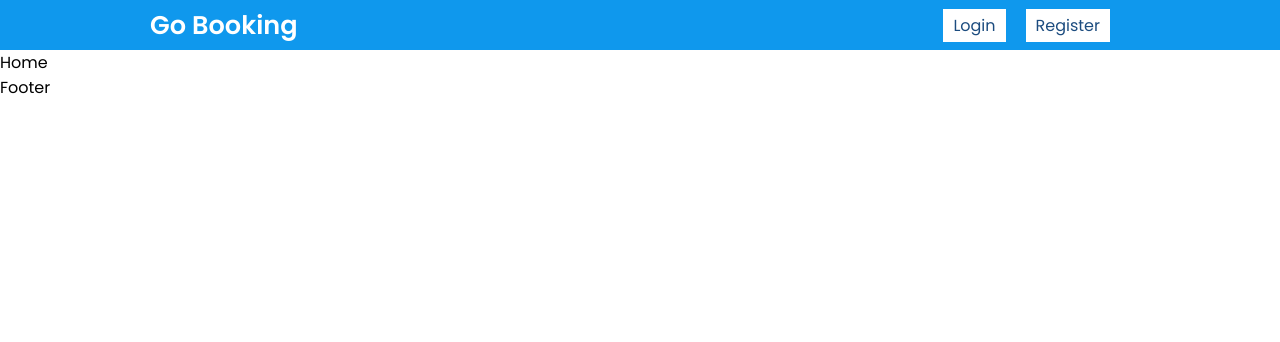
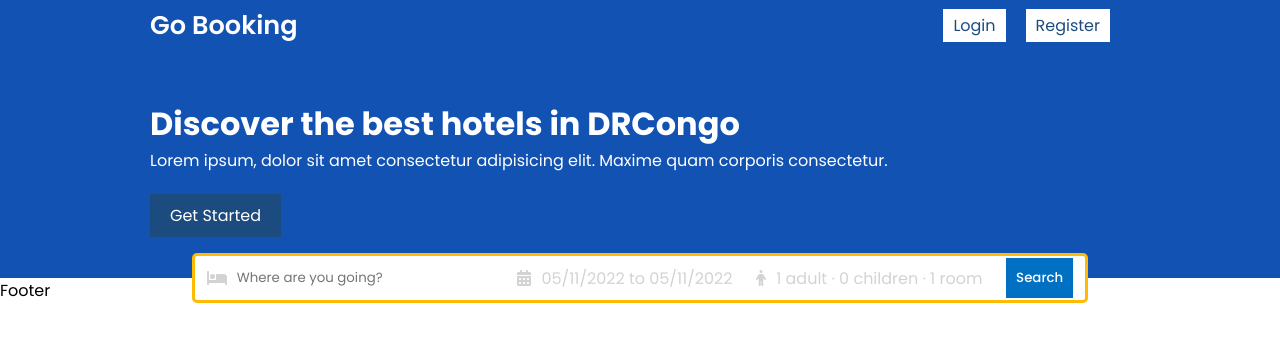
Before and after one commit to marcos-mus/booking-landingpage, a React (Create React App) app: page / in a window 1280 px wide. Shown: the top 342 px of the page. Built offline with nearby package versions, Linux system fonts and the light colour scheme.

Commit message:
feat : add search bar

```diff
--- a/public/index.html
+++ b/public/index.html
@@ -18,7 +18,7 @@
 
     <style>
       :root {
-        --primary: #0f98ed;
+        --primary: #1252b3;
         --secondary: #1c4c7f;
       }
       * {
--- a/src/components/header/Header.jsx
+++ b/src/components/header/Header.jsx
@@ -0,0 +1,24 @@
+import { Link } from "react-router-dom";
+import SearchBar from "../searchbar/SearchBar";
+import "./header.scss";
+
+const Header = ({ hasBtn }) => {
+  return (
+    <div className="header">
+      <h1>Discover the best hotels in DRCongo</h1>
+      <p>
+        Lorem ipsum, dolor sit amet consectetur adipisicing elit. Maxime quam
+        corporis consectetur.
+      </p>
+
+      {hasBtn && (
+        <Link to="/register" className="header__btn">
+          Get Started
+        </Link>
+      )}
+      <SearchBar />
+    </div>
+  );
+};
+
+export default Header;
--- a/src/components/header/header.scss
+++ b/src/components/header/header.scss
@@ -0,0 +1,16 @@
+.header {
+  background-color: var(--primary);
+  color: #fff;
+  padding: 50px 150px;
+  position: relative;
+
+  p {
+    margin-bottom: 30px;
+  }
+
+  &__btn {
+    background-color: var(--secondary);
+    color: #fff;
+    padding: 10px 20px;
+  }
+}
--- a/src/components/searchbar/SearchBar.jsx
+++ b/src/components/searchbar/SearchBar.jsx
@@ -0,0 +1,156 @@
+import {
+  faBed,
+  faCalendarDays,
+  faPerson,
+} from "@fortawesome/free-solid-svg-icons";
+import { FontAwesomeIcon } from "@fortawesome/react-fontawesome";
+import { DateRange } from "react-date-range";
+import { useState } from "react";
+import "react-date-range/dist/styles.css"; // main css file
+import "react-date-range/dist/theme/default.css"; // theme css file
+import { format } from "date-fns";
+import { useNavigate } from "react-router-dom";
+
+import "./searchbar.scss";
+
+const SearchBar = () => {
+  const [destination, setDestination] = useState("");
+  const [openDate, setOpenDate] = useState(false);
+  const [date, setDate] = useState([
+    {
+      startDate: new Date(),
+      endDate: new Date(),
+      key: "selection",
+    },
+  ]);
+  const [openOptions, setOpenOptions] = useState(false);
+  const [options, setOptions] = useState({
+    adult: 1,
+    children: 0,
+    room: 1,
+  });
+
+  const navigate = useNavigate();
+
+  const handleOption = (name, operation) => {
+    setOptions((prev) => {
+      return {
+        ...prev,
+        [name]: operation === "i" ? options[name] + 1 : options[name] - 1,
+      };
+    });
+  };
+
+  const handleSearch = () => {
+    navigate("/hotels", { state: { destination, date, options } });
+  };
+
+  return (
+    <div className="search">
+      <div className="search__item">
+        <FontAwesomeIcon icon={faBed} className="headerIcon" />
+        <input
+          type="text"
+          placeholder="Where are you going?"
+          className="headerSearchInput"
+          onChange={(e) => setDestination(e.target.value)}
+        />
+      </div>
+      <div className="search__item">
+        <FontAwesomeIcon icon={faCalendarDays} className="headerIcon" />
+        <span
+          onClick={() => setOpenDate(!openDate)}
+          className="headerSearchText"
+        >{`${format(date[0].startDate, "MM/dd/yyyy")} to ${format(
+          date[0].endDate,
+          "MM/dd/yyyy"
+        )}`}</span>
+        {openDate && (
+          <DateRange
+            editableDateInputs={true}
+            onChange={(item) => setDate([item.selection])}
+            moveRangeOnFirstSelection={false}
+            ranges={date}
+            className="date"
+            minDate={new Date()}
+          />
+        )}
+      </div>
+      <div className="search__item">
+        <FontAwesomeIcon icon={faPerson} className="headerIcon" />
+        <span
+          onClick={() => setOpenOptions(!openOptions)}
+          className="headerSearchText"
+        >{`${options.adult} adult · ${options.children} children · ${options.room} room`}</span>
+        {openOptions && (
+          <div className="options">
+            <div className="optionItem">
+              <span className="optionText">Adult</span>
+              <div className="optionCounter">
+                <button
+                  disabled={options.adult <= 1}
+                  className="optionCounterButton"
+                  onClick={() => handleOption("adult", "d")}
+                >
+                  -
+                </button>
+                <span className="optionCounterNumber">{options.adult}</span>
+                <button
+                  className="optionCounterButton"
+                  onClick={() => handleOption("adult", "i")}
+                >
+                  +
+                </button>
+              </div>
+            </div>
+            <div className="optionItem">
+              <span className="optionText">Children</span>
+              <div className="optionCounter">
+                <button
+                  disabled={options.children <= 0}
+                  className="optionCounterButton"
+                  onClick={() => handleOption("children", "d")}
+                >
+                  -
+                </button>
+                <span className="optionCounterNumber">{options.children}</span>
+                <button
+                  className="optionCounterButton"
+                  onClick={() => handleOption("children", "i")}
+                >
+                  +
+                </button>
+              </div>
+            </div>
+            <div className="optionItem">
+              <span className="optionText">Room</span>
+              <div className="optionCounter">
+                <button
+                  disabled={options.room <= 1}
+                  className="optionCounterButton"
+                  onClick={() => handleOption("room", "d")}
+                >
+                  -
+                </button>
+                <span className="optionCounterNumber">{options.room}</span>
+                <button
+                  className="optionCounterButton"
+                  onClick={() => handleOption("room", "i")}
+                >
+                  +
+                </button>
+              </div>
+            </div>
+          </div>
+        )}
+      </div>
+      <div className="search__item">
+        <button className="headerBtn" onClick={handleSearch}>
+          Search
+        </button>
+      </div>
+    </div>
+  );
+};
+
+export default SearchBar;
--- a/src/components/searchbar/searchbar.scss
+++ b/src/components/searchbar/searchbar.scss
@@ -0,0 +1,108 @@
+.search {
+  height: 50px;
+  background-color: white;
+  border: 3px solid #febb02;
+  display: flex;
+  align-items: center;
+  justify-content: space-around;
+  padding: 10px 0px;
+  border-radius: 5px;
+  position: absolute;
+  bottom: -25px;
+  width: 70%;
+  left: 15%;
+
+  &__item {
+    display: flex;
+    align-items: center;
+    gap: 10px;
+
+    &.active {
+      border: 1px solid white;
+      padding: 10px;
+      border-radius: 20px;
+    }
+  }
+}
+
+
+
+.headerDesc {
+  margin: 20px 0px;
+}
+
+.headerBtn {
+  background-color: #0071c2;
+  color: white;
+  font-weight: 500;
+  border: none;
+  padding: 10px;
+  cursor: pointer;
+}
+
+.headerSearch {}
+
+.headerIcon {
+  color: lightgray;
+}
+
+.headerSearchItem {
+  display: flex;
+  align-items: center;
+  gap: 10px;
+}
+
+.headerSearchInput {
+  border: none;
+  outline: none;
+}
+
+.headerSearchText {
+  color: lightgray;
+  cursor: pointer;
+}
+
+.date {
+  position: absolute;
+  top: 50px;
+  z-index: 2;
+}
+
+.options {
+  z-index: 2;
+  position: absolute;
+  top: 50px;
+  background-color: white;
+  color: gray;
+  border-radius: 5px;
+  -webkit-box-shadow: 0px 0px 10px -5px rgba(0, 0, 0, 0.4);
+  box-shadow: 0px 0px 10px -5px rgba(0, 0, 0, 0.4);
+}
+
+.optionItem {
+  width: 200px;
+  display: flex;
+  justify-content: space-between;
+  margin: 10px;
+}
+
+.optionCounter {
+  display: flex;
+  align-items: center;
+  gap: 10px;
+  font-size: 12px;
+  color: black;
+}
+
+.optionCounterButton {
+  width: 30px;
+  height: 30px;
+  border: 1px solid #0071c2;
+  color: #0071c2;
+  cursor: pointer;
+  background-color: white;
+}
+
+.optionCounterButton:disabled {
+  cursor: not-allowed;
+}
--- a/src/pages/home/Home.jsx
+++ b/src/pages/home/Home.jsx
@@ -1,9 +1,12 @@
-import React from 'react'
+import React from "react";
+import Header from "../../components/header/Header";
 
 const Home = () => {
   return (
-    <div>Home</div>
-  )
-}
+    <>
+      <Header hasBtn={true} />
+    </>
+  );
+};
 
-export default Home
+export default Home;
```
Also changed, not shown: package.json (+8 -3 lines), 1 other file (tests, documents, lock files or other folders).
